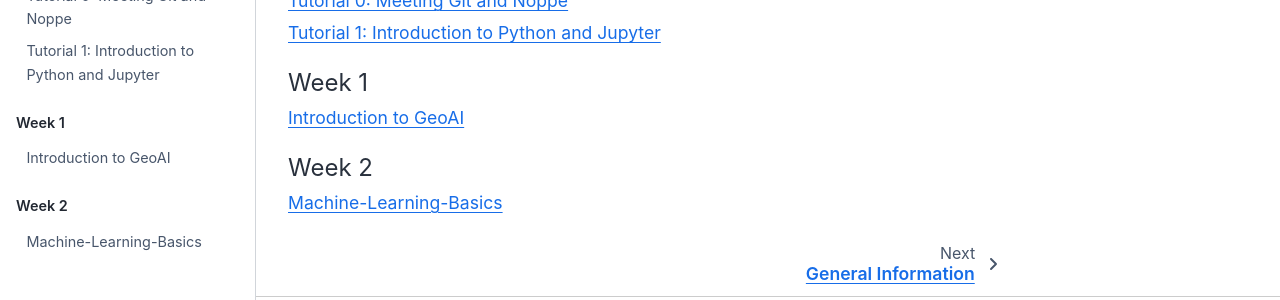
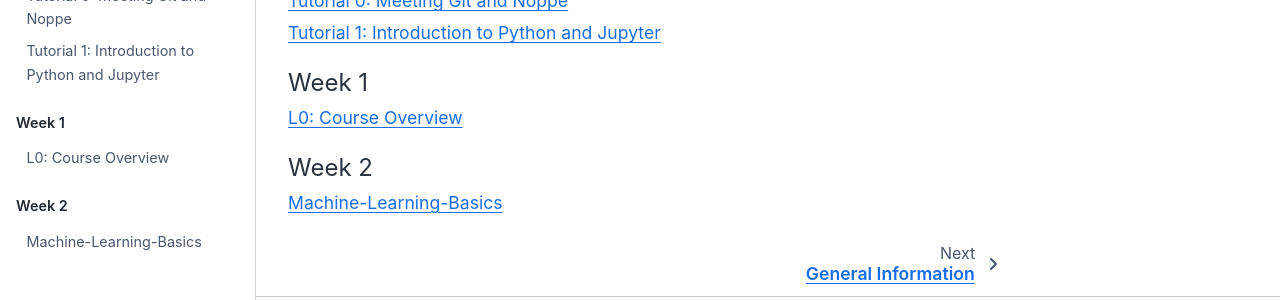
Before and after one commit to Hands-on-GeoAI/course-site, a Sphinx documentation site: the page built from source/index.rst, in a window 1280 px wide and 900 px high, scrolled down 4133 px. Shown: the part 525-825 px from the top of the window. Built offline with Sphinx 7.4.7 and the Sphinx Book theme 1.1.4, drawn with Linux system fonts in a browser that asks for light colours; pages that are not in the unit, such as notebooks, are missing from menus.

Commit message:
Rename section from 'Introduction to GeoAI' to 'Course Overview'

```diff
--- a/source/lessons/L1/intro-to-GeoAI.rst
+++ b/source/lessons/L1/intro-to-GeoAI.rst
@@ -1,7 +1,5 @@
-Introduction to GeoAI
+L0: Course Overview
 =======
-Lecture 0: Course Overview
-
 
 .. raw:: html
 
```
